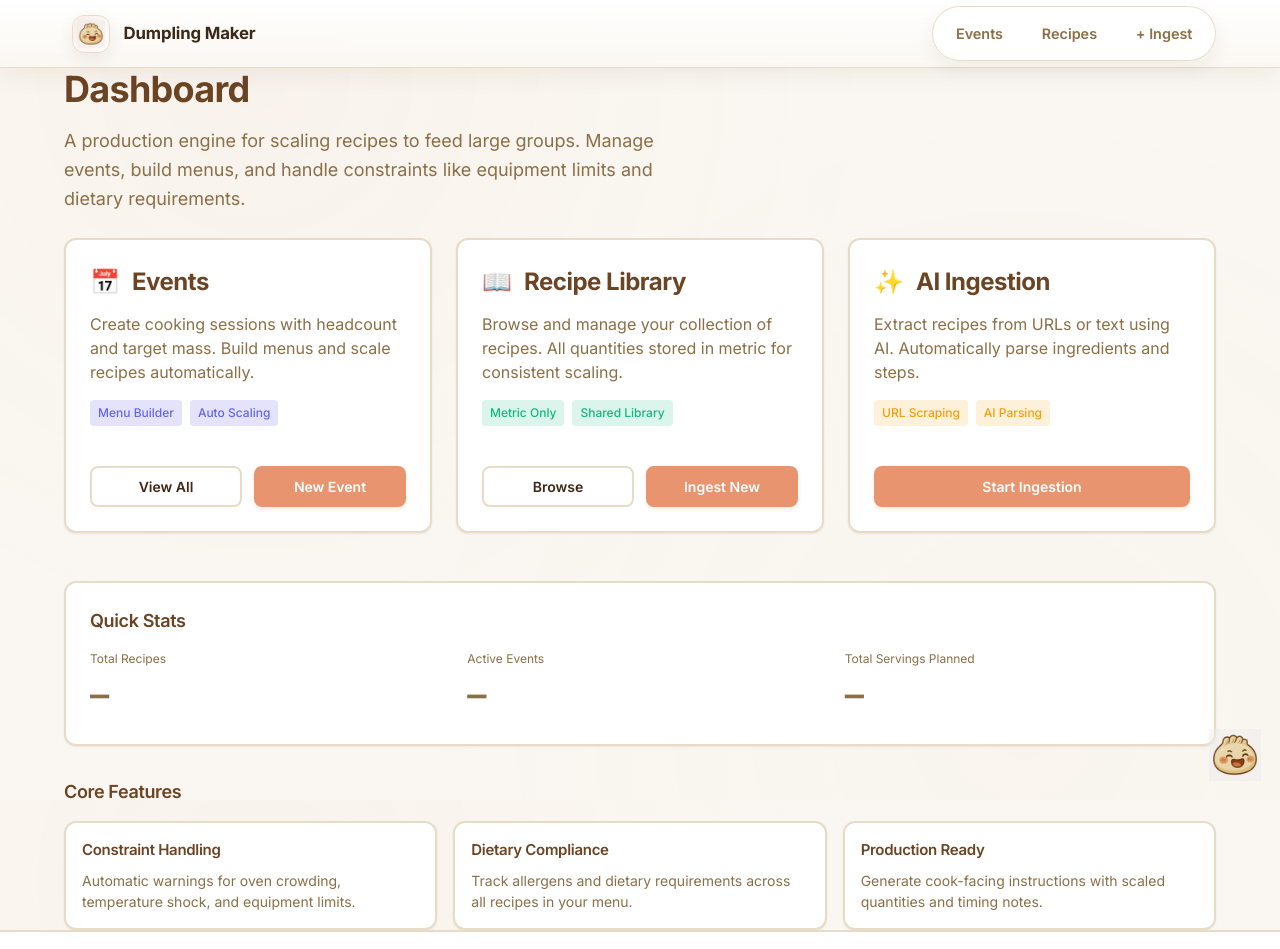
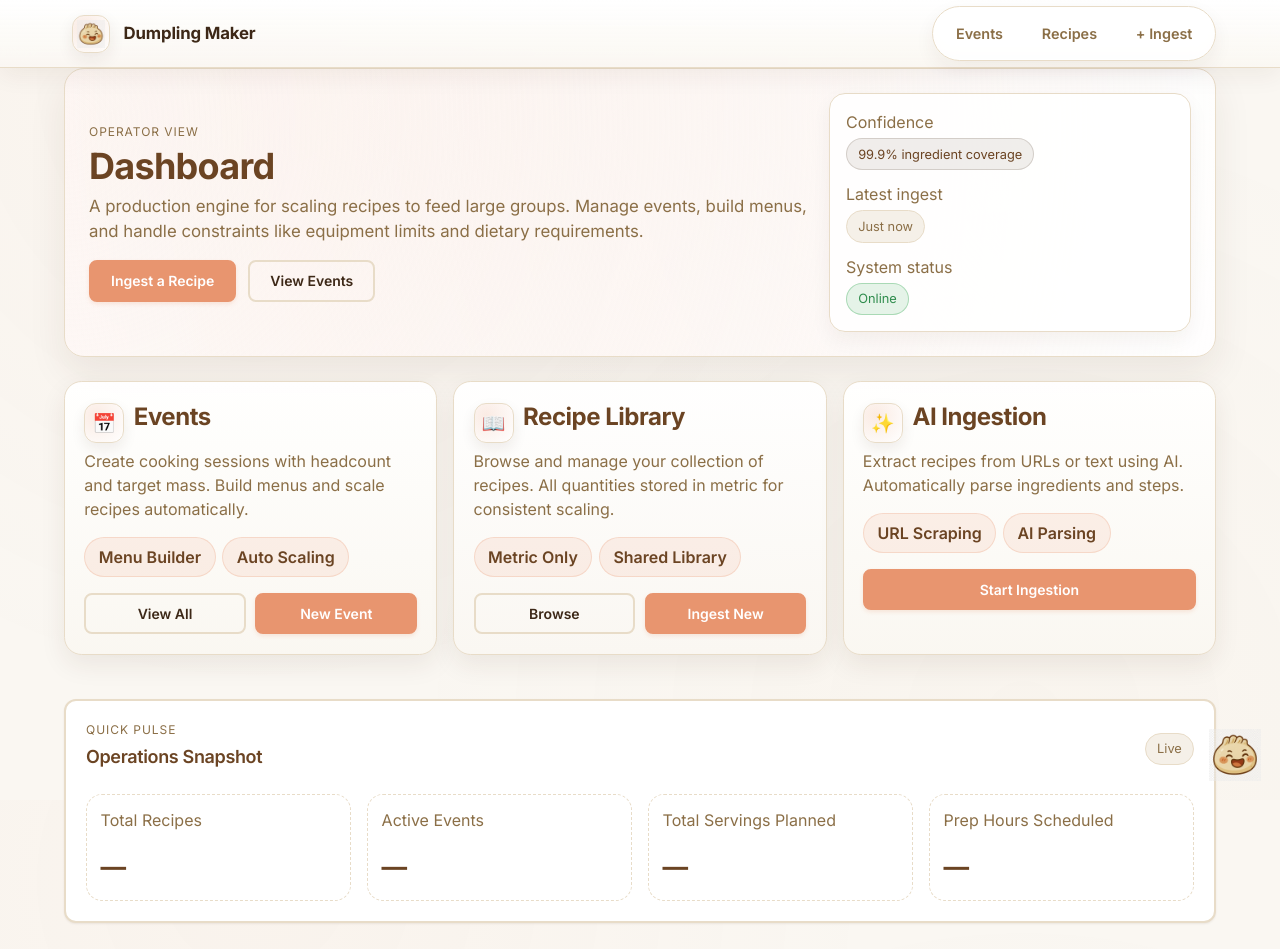
Before and after one commit to liminm/recipe-scaler-formatter, a Next.js app: page / in a window 1280 px wide. Shown: the top 949 px of the page. Built offline with nearby package versions, Linux system fonts and the light colour scheme.

Commit message:
feat: introduce a new dashboard UI for the home page, adding comprehensive styling and structured content.

```diff
--- a/src/app/globals.css
+++ b/src/app/globals.css
@@ -693,6 +693,178 @@ body.chili-mode .nav-link.active {
   border: 0;
 }
 
+.dashboard {
+  display: flex;
+  flex-direction: column;
+  gap: 1.5rem;
+}
+
+.dash-hero {
+  padding: 1.5rem;
+  border-radius: 1.25rem;
+  border: 1px solid var(--color-border);
+  background: radial-gradient(circle at 0% 20%, rgba(232, 149, 111, 0.08), rgba(255, 255, 255, 0.95)),
+    radial-gradient(circle at 100% 0%, rgba(214, 66, 42, 0.06), rgba(255, 255, 255, 0.95));
+  box-shadow: 0 16px 38px rgba(61, 40, 23, 0.08);
+  display: grid;
+  grid-template-columns: 2fr 1fr;
+  gap: 1rem;
+  align-items: center;
+}
+
+.dash-title {
+  margin-bottom: 0.35rem;
+}
+
+.dash-subtitle {
+  font-size: 1.05rem;
+  max-width: 720px;
+}
+
+.dash-actions {
+  margin-top: 1rem;
+  display: flex;
+  gap: 0.75rem;
+}
+
+.dash-highlight {
+  display: grid;
+  grid-template-columns: repeat(auto-fit, minmax(160px, 1fr));
+  gap: 0.75rem;
+  padding: 1rem;
+  border-radius: 1rem;
+  background: rgba(255, 255, 255, 0.92);
+  border: 1px solid var(--color-border);
+  box-shadow: inset 0 1px 0 rgba(255, 255, 255, 0.6), 0 8px 20px rgba(61, 40, 23, 0.05);
+}
+
+.dash-highlight .pill {
+  width: fit-content;
+}
+
+.dash-grid {
+  display: grid;
+  grid-template-columns: repeat(auto-fit, minmax(280px, 1fr));
+  gap: 1rem;
+}
+
+.dash-card {
+  display: flex;
+  flex-direction: column;
+  gap: 1rem;
+  border: 1px solid var(--color-border);
+  border-radius: 1.1rem;
+  padding: 1.2rem;
+  background: linear-gradient(180deg, rgba(255, 255, 255, 0.96) 0%, rgba(250, 247, 242, 0.96) 100%);
+  box-shadow: 0 10px 26px rgba(61, 40, 23, 0.08);
+  transition: transform 0.2s ease, box-shadow 0.2s ease, border-color 0.2s ease;
+}
+
+.dash-card:hover {
+  transform: translateY(-3px);
+  border-color: var(--color-border-hover);
+  box-shadow: 0 16px 32px rgba(61, 40, 23, 0.12);
+}
+
+.dash-card-head {
+  display: flex;
+  align-items: center;
+  gap: 0.6rem;
+  margin-bottom: 0.25rem;
+}
+
+.dash-icon {
+  width: 40px;
+  height: 40px;
+  display: grid;
+  place-items: center;
+  border-radius: 12px;
+  background: radial-gradient(circle at 30% 30%, rgba(232, 149, 111, 0.18), rgba(255, 255, 255, 0.92));
+  border: 1px solid var(--color-border);
+  box-shadow: 0 6px 14px rgba(61, 40, 23, 0.08);
+  font-size: 1.2rem;
+}
+
+.dash-tags {
+  display: flex;
+  gap: 0.4rem;
+  flex-wrap: wrap;
+  margin-top: 0.6rem;
+}
+
+.chip-soft {
+  background: rgba(232, 149, 111, 0.12);
+  border-color: rgba(232, 149, 111, 0.25);
+  color: var(--color-brown);
+}
+
+.dash-actions-row {
+  display: flex;
+  gap: 0.6rem;
+}
+
+.dash-stats {
+  margin-top: 1.25rem;
+  padding: 1.25rem;
+}
+
+.dash-stats-head {
+  display: flex;
+  align-items: center;
+  justify-content: space-between;
+  margin-bottom: 1rem;
+}
+
+.dash-stats-grid {
+  display: grid;
+  grid-template-columns: repeat(auto-fit, minmax(180px, 1fr));
+  gap: 1rem;
+}
+
+.stat-block {
+  padding: 0.85rem;
+  border: 1px dashed var(--color-border);
+  border-radius: 1rem;
+  background: rgba(255, 255, 255, 0.85);
+}
+
+.stat-value {
+  font-size: 1.6rem;
+  font-weight: 700;
+  color: var(--color-brown);
+}
+
+.dash-section-head {
+  display: flex;
+  align-items: center;
+  justify-content: space-between;
+  margin-bottom: 1rem;
+  gap: 0.75rem;
+}
+
+.feature-grid {
+  display: grid;
+  grid-template-columns: repeat(auto-fit, minmax(240px, 1fr));
+  gap: 1rem;
+}
+
+.feature-card h4 {
+  font-size: 1rem;
+  margin-bottom: 0.35rem;
+}
+
+.pill-strong {
+  background: rgba(61, 40, 23, 0.08);
+  border-color: rgba(61, 40, 23, 0.16);
+  color: var(--color-brown);
+}
+
+.pill-success {
+  background: rgba(82, 179, 106, 0.15);
+  border-color: rgba(82, 179, 106, 0.4);
+  color: #2f8c4d;
+}
+
 @media (max-width: 860px) {
   .topbar-content {
     gap: 0.5rem;
--- a/src/app/page.tsx
+++ b/src/app/page.tsx
@@ -1,146 +1,175 @@
 import Link from 'next/link';
+
+const highlights = [
+  {
+    icon: '📅',
+    title: 'Events',
+    desc: 'Create cooking sessions with headcount and target mass. Build menus and scale recipes automatically.',
+    tags: ['Menu Builder', 'Auto Scaling'],
+    actions: [
+      { label: 'View All', href: '/events', variant: 'secondary' },
+      { label: 'New Event', href: '/events/new', variant: 'primary' },
+    ],
+  },
+  {
+    icon: '📖',
+    title: 'Recipe Library',
+    desc: 'Browse and manage your collection of recipes. All quantities stored in metric for consistent scaling.',
+    tags: ['Metric Only', 'Shared Library'],
+    actions: [
+      { label: 'Browse', href: '/recipes', variant: 'secondary' },
+      { label: 'Ingest New', href: '/staging', variant: 'primary' },
+    ],
+  },
+  {
+    icon: '✨',
+    title: 'AI Ingestion',
+    desc: 'Extract recipes from URLs or text using AI. Automatically parse ingredients and steps.',
+    tags: ['URL Scraping', 'AI Parsing'],
+    actions: [{ label: 'Start Ingestion', href: '/staging', variant: 'primary' }],
+  },
+];
+
+const featureCards = [
+  {
+    title: 'Constraint Handling',
+    desc: 'Automatic warnings for oven crowding, temperature shock, and equipment limits.',
+  },
+  {
+    title: 'Dietary Compliance',
+    desc: 'Track allergens and dietary requirements across all recipes in your menu.',
+  },
+  {
+    title: 'Production Ready',
+    desc: 'Generate cook-facing instructions with scaled quantities and timing notes.',
+  },
+  {
+    title: 'Menu Intelligence',
+    desc: 'Spot overlaps across recipes and optimize prep flows to minimize back-of-house friction.',
+  },
+];
 
 export default function Home() {
   return (
-    <div>
-      <header className="mb-6">
-        <h1 style={{ marginBottom: '1rem' }}>Dashboard</h1>
-        <p className="text-muted" style={{ fontSize: '1.125rem', maxWidth: '640px', lineHeight: 1.6 }}>
-          A production engine for scaling recipes to feed large groups. Manage events, build menus, and handle constraints like equipment limits and dietary requirements.
-        </p>
-      </header>
-
-      <div style={{ display: 'grid', gridTemplateColumns: 'repeat(auto-fit, minmax(320px, 1fr))', gap: '1.5rem', marginBottom: '3rem' }}>
-
-        {/* Events Card */}
-        <div className="card" style={{ display: 'flex', flexDirection: 'column', height: '100%' }}>
-          <div style={{ marginBottom: 'auto' }}>
-            <div style={{ display: 'flex', alignItems: 'center', gap: '0.75rem', marginBottom: '0.75rem' }}>
-              <span style={{ fontSize: '1.5rem' }}>📅</span>
-              <h2 style={{ margin: 0 }}>Events</h2>
-            </div>
-            <p className="text-muted" style={{ marginBottom: '1rem', lineHeight: 1.5 }}>
-              Create cooking sessions with headcount and target mass. Build menus and scale recipes automatically.
-            </p>
-            <div style={{ display: 'flex', gap: '0.5rem', flexWrap: 'wrap', marginBottom: '1rem' }}>
-              <span style={{ fontSize: '0.75rem', background: 'rgba(79, 70, 229, 0.15)', color: '#6366f1', padding: '0.25rem 0.5rem', borderRadius: '0.25rem', fontWeight: 500 }}>
-                Menu Builder
-              </span>
-              <span style={{ fontSize: '0.75rem', background: 'rgba(79, 70, 229, 0.15)', color: '#6366f1', padding: '0.25rem 0.5rem', borderRadius: '0.25rem', fontWeight: 500 }}>
-                Auto Scaling
-              </span>
-            </div>
-          </div>
-          <div style={{ display: 'flex', gap: '0.75rem', marginTop: '1.5rem' }}>
-            <Link href="/events" className="btn btn-secondary w-full">
-              View All
+    <div className="dashboard">
+      <section className="dash-hero">
+        <div>
+          <p className="eyebrow">Operator view</p>
+          <h1 className="dash-title">Dashboard</h1>
+          <p className="text-muted dash-subtitle">
+            A production engine for scaling recipes to feed large groups. Manage events, build menus, and handle
+            constraints like equipment limits and dietary requirements.
+          </p>
+          <div className="dash-actions">
+            <Link href="/staging" className="btn btn-primary">
+              Ingest a Recipe
             </Link>
-            <Link href="/events/new" className="btn btn-primary w-full">
-              New Event
+            <Link href="/events" className="btn btn-secondary">
+              View Events
             </Link>
           </div>
         </div>
+        <div className="dash-highlight">
+          <div>
+            <p className="text-muted" style={{ marginBottom: '0.25rem' }}>
+              Confidence
+            </p>
+            <div className="pill pill-strong">99.9% ingredient coverage</div>
+          </div>
+          <div>
+            <p className="text-muted" style={{ marginBottom: '0.25rem' }}>
+              Latest ingest
+            </p>
+            <div className="pill">Just now</div>
+          </div>
+          <div>
+            <p className="text-muted" style={{ marginBottom: '0.25rem' }}>
+              System status
+            </p>
+            <div className="pill pill-success">Online</div>
+          </div>
+        </div>
+      </section>
 
-        {/* Recipes Card */}
-        <div className="card" style={{ display: 'flex', flexDirection: 'column', height: '100%' }}>
-          <div style={{ marginBottom: 'auto' }}>
-            <div style={{ display: 'flex', alignItems: 'center', gap: '0.75rem', marginBottom: '0.75rem' }}>
-              <span style={{ fontSize: '1.5rem' }}>📖</span>
-              <h2 style={{ margin: 0 }}>Recipe Library</h2>
+      <section className="dash-grid">
+        {highlights.map((card) => (
+          <div key={card.title} className="dash-card">
+            <div>
+              <div className="dash-card-head">
+                <span className="dash-icon">{card.icon}</span>
+                <h2>{card.title}</h2>
+              </div>
+              <p className="text-muted">{card.desc}</p>
+              <div className="dash-tags">
+                {card.tags.map((tag) => (
+                  <span key={tag} className="chip chip-soft">
+                    {tag}
+                  </span>
+                ))}
+              </div>
             </div>
-            <p className="text-muted" style={{ marginBottom: '1rem', lineHeight: 1.5 }}>
-              Browse and manage your collection of recipes. All quantities stored in metric for consistent scaling.
-            </p>
-            <div style={{ display: 'flex', gap: '0.5rem', flexWrap: 'wrap', marginBottom: '1rem' }}>
-              <span style={{ fontSize: '0.75rem', background: 'rgba(16, 185, 129, 0.15)', color: '#10b981', padding: '0.25rem 0.5rem', borderRadius: '0.25rem', fontWeight: 500 }}>
-                Metric Only
-              </span>
-              <span style={{ fontSize: '0.75rem', background: 'rgba(16, 185, 129, 0.15)', color: '#10b981', padding: '0.25rem 0.5rem', borderRadius: '0.25rem', fontWeight: 500 }}>
-                Shared Library
-              </span>
+            <div className="dash-actions-row">
+              {card.actions.map((action) => (
+                <Link
+                  key={action.label}
+                  href={action.href}
+                  className={`btn ${action.variant === 'primary' ? 'btn-primary' : 'btn-secondary'} w-full`}
+                >
+                  {action.label}
+                </Link>
+              ))}
             </div>
           </div>
-          <div style={{ display: 'flex', gap: '0.75rem', marginTop: '1.5rem' }}>
-            <Link href="/recipes" className="btn btn-secondary w-full">
-              Browse
-            </Link>
-            <Link href="/staging" className="btn btn-primary w-full">
-              Ingest New
-            </Link>
+        ))}
+      </section>
+
+      <section className="card dash-stats">
+        <div className="dash-stats-head">
+          <div>
+            <p className="eyebrow">Quick pulse</p>
+            <h3>Operations Snapshot</h3>
+          </div>
+          <div className="pill">Live</div>
+        </div>
+        <div className="dash-stats-grid">
+          <div className="stat-block">
+            <p className="text-muted">Total Recipes</p>
+            <div className="stat-value">—</div>
+          </div>
+          <div className="stat-block">
+            <p className="text-muted">Active Events</p>
+            <div className="stat-value">—</div>
+          </div>
+          <div className="stat-block">
+            <p className="text-muted">Total Servings Planned</p>
+            <div className="stat-value">—</div>
+          </div>
+          <div className="stat-block">
+            <p className="text-muted">Prep Hours Scheduled</p>
+            <div className="stat-value">—</div>
           </div>
         </div>
+      </section>
 
-        {/* Ingestion Card */}
-        <div className="card" style={{ display: 'flex', flexDirection: 'column', height: '100%' }}>
-          <div style={{ marginBottom: 'auto' }}>
-            <div style={{ display: 'flex', alignItems: 'center', gap: '0.75rem', marginBottom: '0.75rem' }}>
-              <span style={{ fontSize: '1.5rem' }}>✨</span>
-              <h2 style={{ margin: 0 }}>AI Ingestion</h2>
+      <section>
+        <div className="dash-section-head">
+          <div>
+            <p className="eyebrow">Capabilities</p>
+            <h3>Core Features</h3>
+          </div>
+          <Link href="/staging" className="btn btn-secondary">
+            Ingest Another Recipe
+          </Link>
+        </div>
+        <div className="feature-grid">
+          {featureCards.map((feature) => (
+            <div key={feature.title} className="card feature-card">
+              <h4>{feature.title}</h4>
+              <p className="text-muted">{feature.desc}</p>
             </div>
-            <p className="text-muted" style={{ marginBottom: '1rem', lineHeight: 1.5 }}>
-              Extract recipes from URLs or text using AI. Automatically parse ingredients and steps.
-            </p>
-            <div style={{ display: 'flex', gap: '0.5rem', flexWrap: 'wrap', marginBottom: '1rem' }}>
-              <span style={{ fontSize: '0.75rem', background: 'rgba(245, 158, 11, 0.15)', color: '#f59e0b', padding: '0.25rem 0.5rem', borderRadius: '0.25rem', fontWeight: 500 }}>
-                URL Scraping
-              </span>
-              <span style={{ fontSize: '0.75rem', background: 'rgba(245, 158, 11, 0.15)', color: '#f59e0b', padding: '0.25rem 0.5rem', borderRadius: '0.25rem', fontWeight: 500 }}>
-                AI Parsing
-              </span>
-            </div>
-          </div>
-          <div style={{ display: 'flex', gap: '0.75rem', marginTop: '1.5rem' }}>
-            <Link href="/staging" className="btn btn-primary w-full">
-              Start Ingestion
-            </Link>
-          </div>
+          ))}
         </div>
-
-      </div>
-
-      {/* Quick Stats Section */}
-      <div className="card" style={{ marginBottom: '2rem' }}>
-        <h3 className="mb-4">Quick Stats</h3>
-        <div style={{ display: 'grid', gridTemplateColumns: 'repeat(auto-fit, minmax(200px, 1fr))', gap: '2rem' }}>
-          <div>
-            <p className="text-muted" style={{ fontSize: '0.75rem', marginBottom: '0.25rem' }}>Total Recipes</p>
-            <p className="text-mono" style={{ fontSize: '2rem', fontWeight: 700, margin: 0 }}>—</p>
-          </div>
-          <div>
-            <p className="text-muted" style={{ fontSize: '0.75rem', marginBottom: '0.25rem' }}>Active Events</p>
-            <p className="text-mono" style={{ fontSize: '2rem', fontWeight: 700, margin: 0 }}>—</p>
-          </div>
-          <div>
-            <p className="text-muted" style={{ fontSize: '0.75rem', marginBottom: '0.25rem' }}>Total Servings Planned</p>
-            <p className="text-mono" style={{ fontSize: '2rem', fontWeight: 700, margin: 0 }}>—</p>
-          </div>
-        </div>
-      </div>
-
-      {/* Features Overview */}
-      <div>
-        <h3 className="mb-4">Core Features</h3>
-        <div style={{ display: 'grid', gridTemplateColumns: 'repeat(auto-fit, minmax(280px, 1fr))', gap: '1rem' }}>
-          <div className="card" style={{ padding: '1rem' }}>
-            <h4 style={{ fontSize: '0.9375rem', marginBottom: '0.5rem', fontWeight: 600 }}>Constraint Handling</h4>
-            <p className="text-muted" style={{ fontSize: '0.875rem', margin: 0 }}>
-              Automatic warnings for oven crowding, temperature shock, and equipment limits.
-            </p>
-          </div>
-          <div className="card" style={{ padding: '1rem' }}>
-            <h4 style={{ fontSize: '0.9375rem', marginBottom: '0.5rem', fontWeight: 600 }}>Dietary Compliance</h4>
-            <p className="text-muted" style={{ fontSize: '0.875rem', margin: 0 }}>
-              Track allergens and dietary requirements across all recipes in your menu.
-            </p>
-          </div>
-          <div className="card" style={{ padding: '1rem' }}>
-            <h4 style={{ fontSize: '0.9375rem', marginBottom: '0.5rem', fontWeight: 600 }}>Production Ready</h4>
-            <p className="text-muted" style={{ fontSize: '0.875rem', margin: 0 }}>
-              Generate cook-facing instructions with scaled quantities and timing notes.
-            </p>
-          </div>
-        </div>
-      </div>
+      </section>
     </div>
   );
 }
--- a/src/context/ChiliContext.tsx
+++ b/src/context/ChiliContext.tsx
@@ -12,17 +12,14 @@ interface ChiliContextType {
 const ChiliContext = createContext<ChiliContextType | undefined>(undefined);
 
 export function ChiliProvider({ children }: { children: React.ReactNode }) {
-  const [isChiliMode, setIsChiliMode] = useState(false);
+  const [isChiliMode, setIsChiliMode] = useState<boolean>(() => {
+    if (typeof window === 'undefined') return false;
+    return localStorage.getItem('chili_mode') === 'true';
+  });
 
-  // Persist chili mode in localStorage
+  // Clear legacy key on mount without altering current state
   useEffect(() => {
-    // Clear old debug_mode key if it exists
     localStorage.removeItem('debug_mode');
-
-    const stored = localStorage.getItem('chili_mode');
-    if (stored === 'true') {
-      setIsChiliMode(true);
-    }
   }, []);
 
   // Apply chili-mode class to body
```
Also changed, not shown: src/components/NavBar.tsx (+8 -6 lines).
